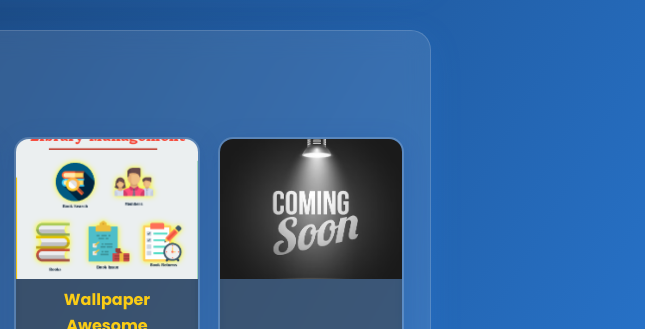
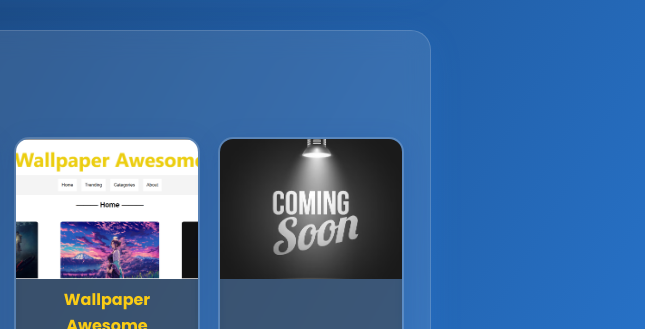
Before and after one commit to Sai-Kumar-Dash/Portfolio-1, a plain HTML site: page index.html in a window 1280 px wide. Shown: the part 940-1269 px from the top of the page, 635-1280 px from the left. Drawn offline with nearby package versions, Linux system fonts and the light colour scheme.

Commit message:
Update index.html

```diff
--- a/index.html
+++ b/index.html
@@ -460,7 +460,7 @@ h2 {
           <div class="gallery-caption">Library Management (Java)</div>
         </a>
         <a class="gallery-item" href="https://wallpaperawesome.netlify.app/home" target="_blank" rel="noopener noreferrer" aria-label="Library Management System on GitHub">
-          <img src="project2.png" alt="Library Management System Screenshot" />
+          <img src="project3.png" alt="Library Management System Screenshot" />
           <div class="gallery-caption">Wallpaper Awesome</div>
         </a>
         <div class="gallery-item" aria-label="Project 4 Coming Soon" tabindex="0" style="cursor: default;">
```
